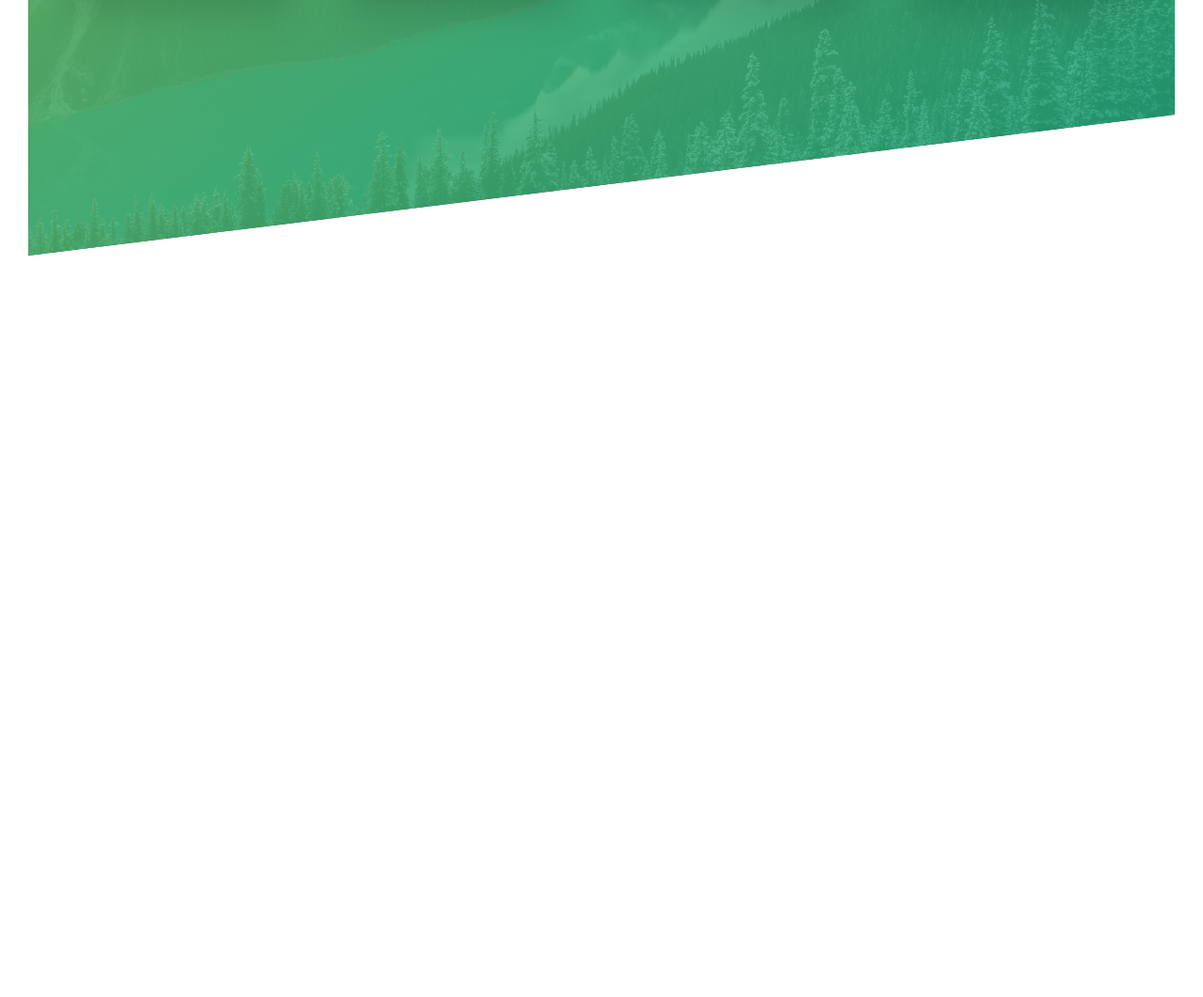
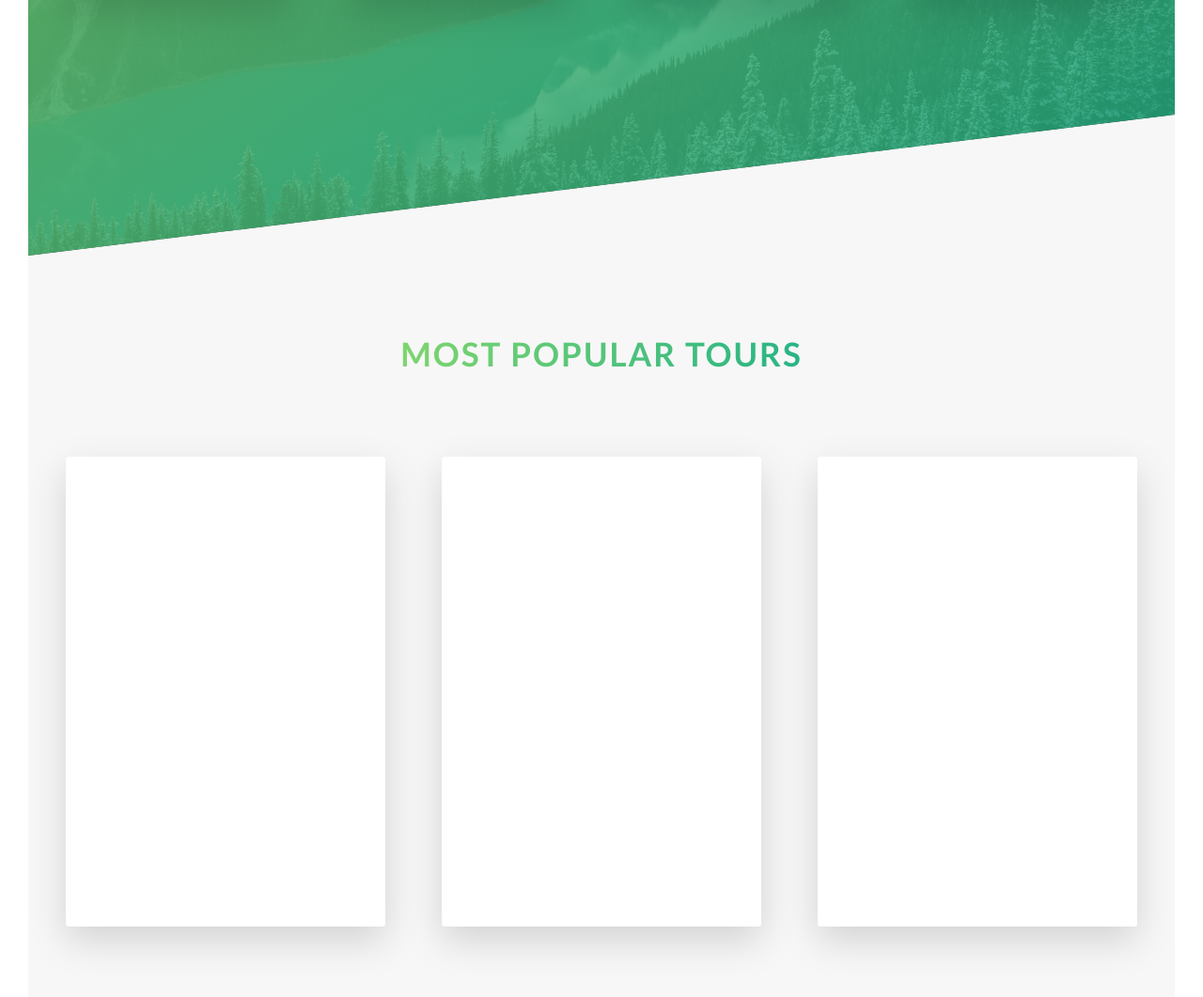
Before and after one commit to zacsolo/Natours, a website: page index.html in a window 1280 px wide. Shown: the part 2041-3102 px from the top of the page at 94% size. Before the commit the page ends 2313 px from the top, so only its background shows below. Drawn offline with Linux system fonts and the light colour scheme.

Commit message:
⛺️Card Animations

```diff
--- a/index.html
+++ b/index.html
@@ -130,6 +130,47 @@
           </div>
         </div>
       </section>
+
+      <section class="section-tours">
+        <div class="u-center-text u-margin-bottom-big">
+          <h2 class="heading-secondary">
+            Most popular tours
+          </h2>
+        </div>
+
+        <div class="row">
+          <div class="col-1-of-3">
+            <div class="card">
+              <div class="card__side card__side--front">
+                FRONT
+              </div>
+              <div class="card__side card__side--back card__side--back-1">
+                BACK
+              </div>
+            </div>
+          </div>
+          <div class="col-1-of-3">
+            <div class="card">
+              <div class="card__side card__side--front">
+                FRONT
+              </div>
+              <div class="card__side card__side--back card__side--back-2">
+                BACK
+              </div>
+            </div>
+          </div>
+          <div class="col-1-of-3">
+            <div class="card">
+              <div class="card__side card__side--front">
+                FRONT
+              </div>
+              <div class="card__side card__side--back card__side--back-3">
+                BACK
+              </div>
+            </div>
+          </div>
+        </div>
+      </section>
     </main>
 
     <!-- <section class="grid-test">
--- a/sass/abstracts/_variables.scss
+++ b/sass/abstracts/_variables.scss
@@ -4,7 +4,14 @@ $color-primary: #55c57a;
 $color-primary-light: #7ed56f;
 $color-primary-dark: #28b485;
 
+$color-secondary-light: #ffb900;
+$color-secondary-dark: #ff7730;
+
+$color-tertiary-light: #2998ff;
+$color-tertiary-dark: #5643fa;
+
 $color-grey-light-1: #f7f7f7;
+
 $color-grey-dark: #777;
 $color-white: #fff;
 $color-black: #000;
--- /dev/null
+++ b/sass/components/_card.scss
@@ -0,0 +1,56 @@
+.card {
+  perspective: 150rem;
+  -moz-perspective: 150rem;
+  position: relative;
+  height: 50rem;
+
+  &__side {
+    color: #fff;
+    font-size: 2rem;
+    height: 50rem;
+    transition: all 0.8s ease;
+    position: absolute;
+    top: 0;
+    left: 0;
+    width: 100%;
+    backface-visibility: hidden;
+    border-radius: 3px;
+    box-shadow: 0 1.5rem 4rem rgba($color-black, 0.15);
+
+    &--front {
+      background-color: $color-white;
+    }
+    &--back {
+      transform: rotateY(180deg);
+
+      &-1 {
+        background-image: linear-gradient(
+          to right bottom,
+          $color-secondary-light,
+          $color-secondary-dark
+        );
+      }
+      &-2 {
+        background-image: linear-gradient(
+          to right bottom,
+          $color-primary-light,
+          $color-primary-dark
+        );
+      }
+      &-3 {
+        background-image: linear-gradient(
+          to right bottom,
+          $color-tertiary-light,
+          $color-tertiary-dark
+        );
+      }
+    }
+  }
+
+  &:hover &__side--front {
+    transform: rotateY(180deg);
+  }
+  &:hover &__side--back {
+    transform: rotateY(0);
+  }
+}
--- a/sass/main.scss
+++ b/sass/main.scss
@@ -10,6 +10,7 @@
 @import 'components/button';
 @import 'components/composition';
 @import 'components/feature-box';
+@import 'components/card';
 
 @import 'layout/header';
 @import 'layout/grid';
--- a/sass/pages/_home.scss
+++ b/sass/pages/_home.scss
@@ -20,3 +20,9 @@
     transform: skewY(7deg);
   }
 }
+
+.section-tours {
+  background-color: $color-grey-light-1;
+  padding: 25rem 0 50rem 0;
+  margin-top: -10rem;
+}
```
Also changed, not shown: css/style.css.
